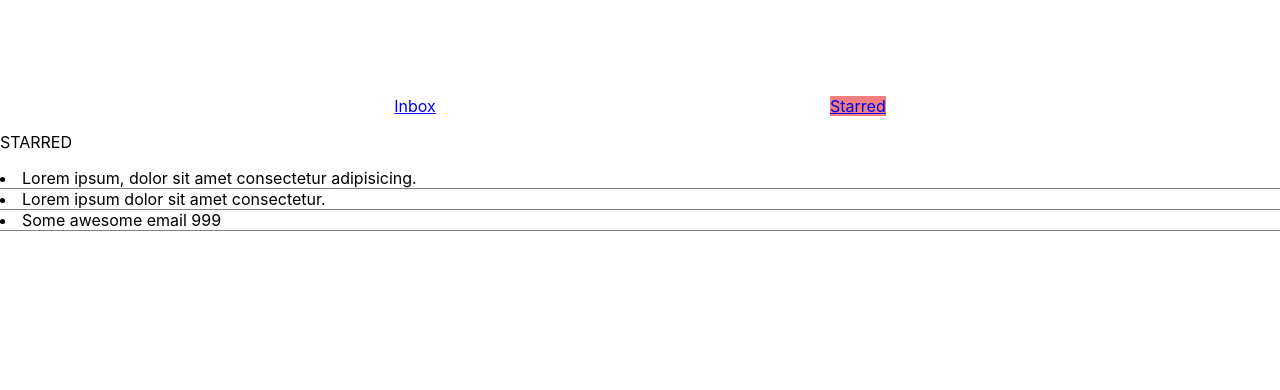
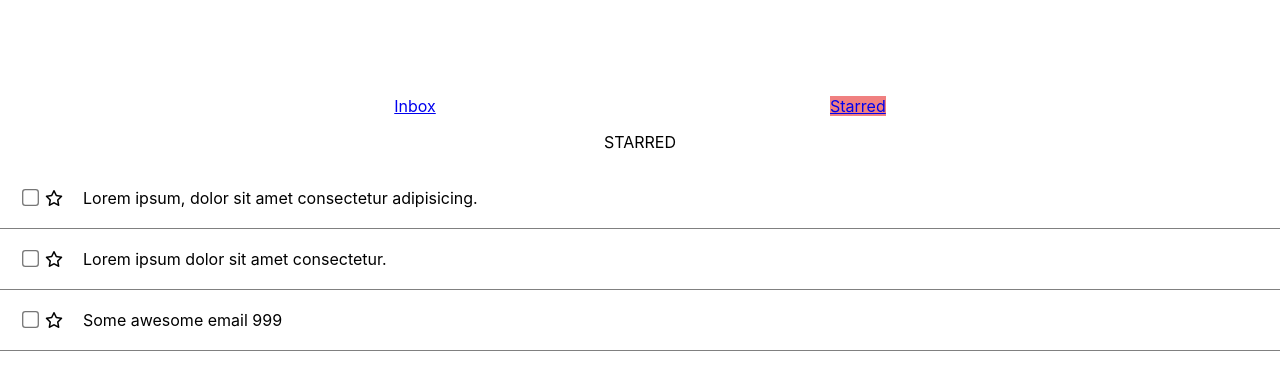
Before and after one commit to milosrancic/reactjs-gmail-clone, a React (Create React App) app: page /reactjs-gmail-clone/starred in a window 1280 px wide. Shown: the top 390 px of the page. Built offline with nearby package versions, Linux system fonts and the light colour scheme.

Commit message:
update new layout for item component

```diff
--- a/src/components/Side/Starred/Starred.js
+++ b/src/components/Side/Starred/Starred.js
@@ -1,14 +1,10 @@
 import React from 'react';
-import Hoc from "../../Hoc";
+import Item from "../../Item";
 
 const Starred = (props) => {
   return (
     <>
-      {/* {console.log("starred:", props)} */}
-      <p>STARRED</p>
-      {props.state.map((item) =>
-        <li key={item.id} onClick={() => props.addToInbox(item)}>{item.email}</li>
-      )}
+      <Item title="Starred" state={props.state}  />
     </>
   )
 }
```
